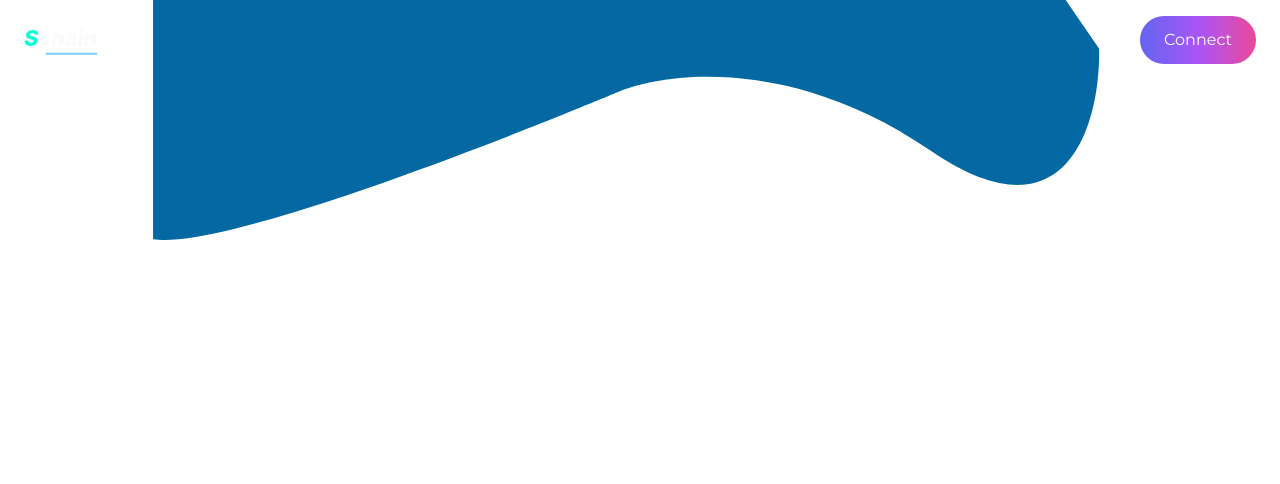
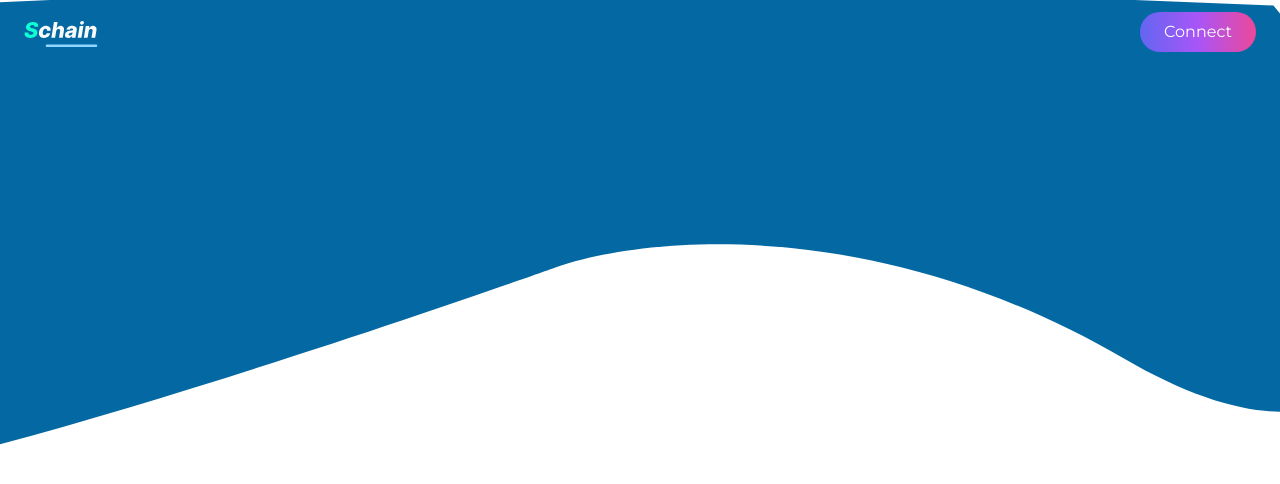
Before and after one commit to mendsalbert/schain, a Next.js app: page / in a window 1280 px wide. Shown: the top 484 px of the page. Built offline with nearby package versions, Linux system fonts and the light colour scheme.

Commit message:
schain ui

```diff
--- a/pages/index.tsx
+++ b/pages/index.tsx
@@ -7,13 +7,13 @@ const Index = (props: Props) => {
     <div>
       {/* layout */}
       <div className="font-Montserrat mx-6 relative">
-        <div className="fixed w-full top-0 left-0">
-          <img src={"/images/navector.svg"} className="w-full h-60" />
-          <div className="absolute px-6 py-4 top-0 w-full flex flex-row justify-between items-center">
+        <div className="fixed w-full left-0 -top-2">
+          <img src={"/images/navector.svg"} className="w-full " />
+          <div className="absolute px-6 py-5 top-0 w-full flex flex-row justify-between items-center">
             <img src={"/images/logo.svg"} className="w-24" />
             <div
               onClick={() => {}}
-              className="bg-gradient-to-r from-indigo-500 via-purple-500 to-pink-500  text-center w-max   px-6 py-3 rounded-full cursor-pointer text-white"
+              className="bg-gradient-to-r from-indigo-500 via-purple-500 to-pink-500  text-center w-max   px-6 py-2 rounded-full cursor-pointer text-white"
             >
               Connect
             </div>
```
Also changed, not shown: public/images/navector.svg.
